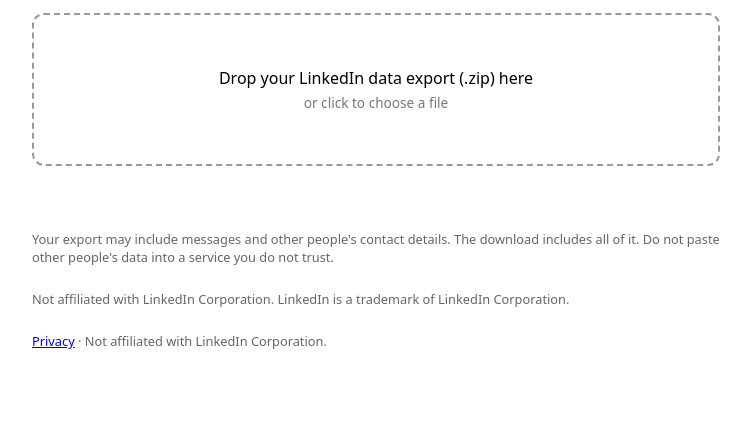
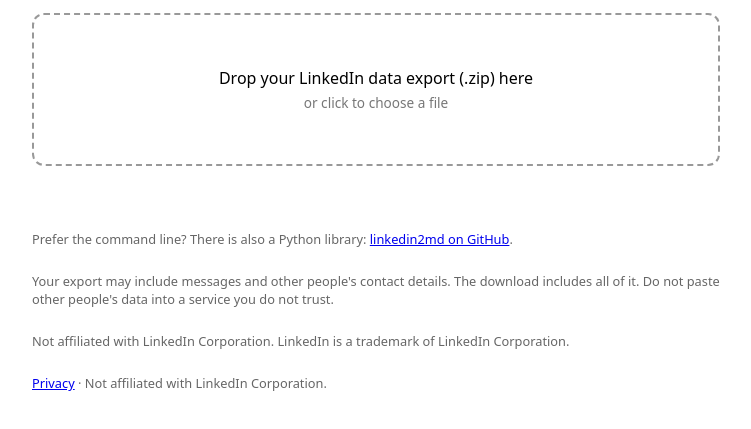
Before and after one commit to juanmanueldaza/linkedin2md-web, a website built with Vite: page index.html in a window 1280 px wide. Shown: the part 125-554 px from the top of the page, without its empty margins (264-1015 px from the left). Built offline with nearby package versions, Linux system fonts and the light colour scheme.

Commit message:
feat(ui): point users at the linkedin2md Python library
The site is now the landing page for the project, so it should say the
command line library exists and link to its repository.

```diff
--- a/index.html
+++ b/index.html
@@ -24,6 +24,11 @@
       <ul id="files" class="files"></ul>
 
       <p class="notice">
+        Prefer the command line? There is also a Python library:
+        <a href="https://github.com/juanmanueldaza/linkedin2md">linkedin2md on GitHub</a>.
+      </p>
+
+      <p class="notice">
         Your export may include messages and other people's contact details. The download includes all of it.
         Do not paste other people's data into a service you do not trust.
       </p>
```
